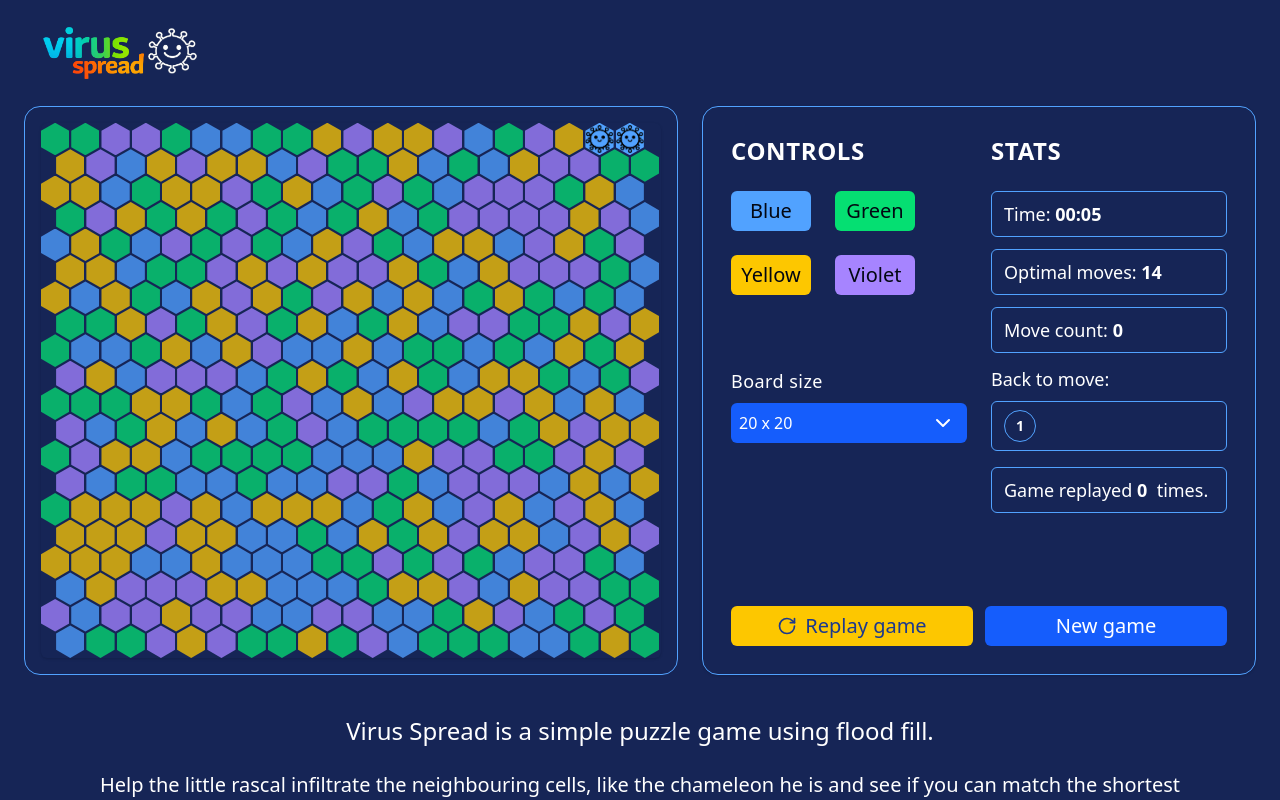
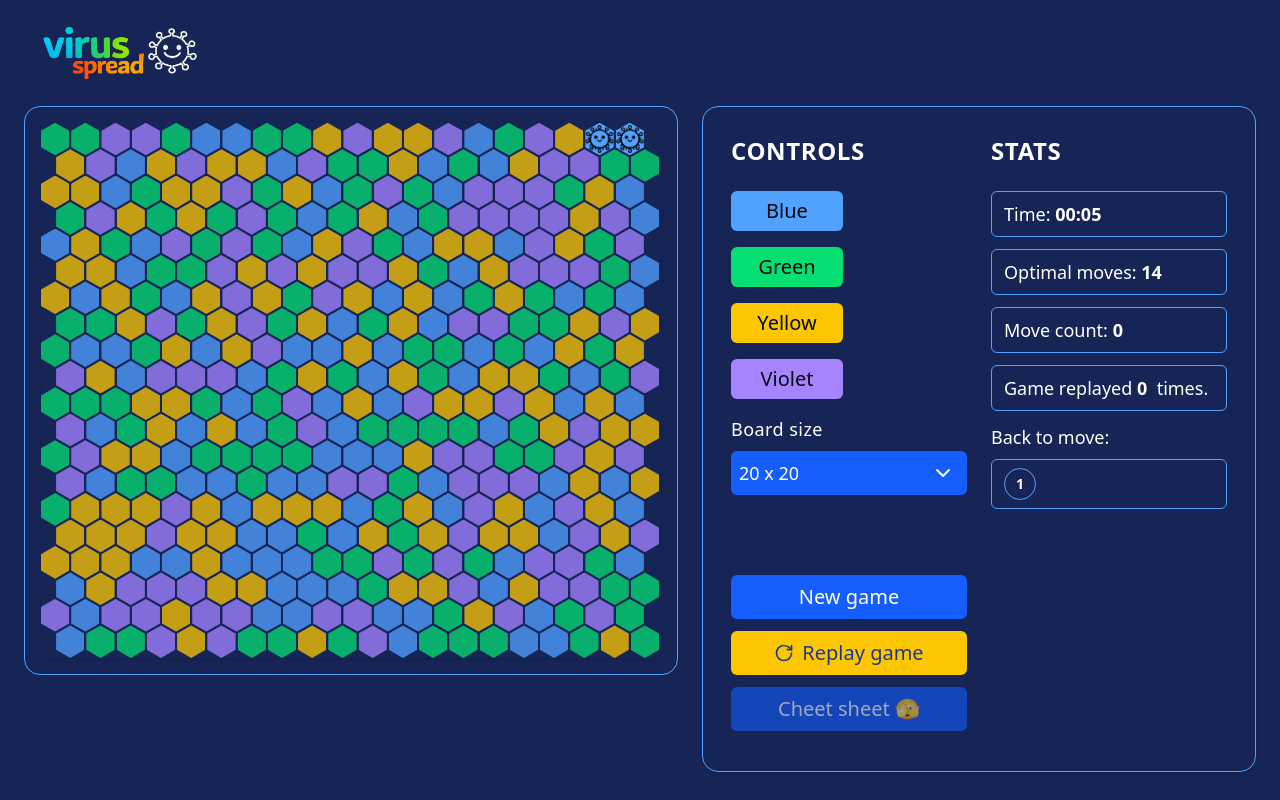
Before and after one commit to alex-alina/virus-spread, a React (Vite) app: page / in a window 1280 px wide. Shown: the top 800 px of the page. Built offline with nearby package versions, Linux system fonts and the light colour scheme.

Commit message:
UI updates

```diff
--- a/src/game/VirusSpread.tsx
+++ b/src/game/VirusSpread.tsx
@@ -12,11 +12,11 @@ import {
   getConnectedCells,
   getNeighborIndices,
   GRID_SIZE,
-  solveExactlyAsync,
+  solveExactlyPathAsync,
 } from "../utils/utils";
 import { ChevronDown, RotateCw } from "lucide-react";
-// import hexLogoTwo from "../assets/logo_hex.png";
-import hexLogo from "../assets/hex-games-logo.png";
+import hexLogo from "../assets/logo_hex.png";
+// import hexLogo from "../assets/hex-games-logo.png";
 
 const MAX_HEX_SIZE_PX = 18;
 const MIN_HEX_SIZE_PX = 8;
@@ -99,6 +99,8 @@ export const VirusSpread = () => {
     () => initialGame.startingPoint,
   );
   const [optimalSteps, setOptimalSteps] = useState<number | null>(null);
+  const [optimalStepColors, setOptimalStepColors] = useState<string[]>([]);
+  const [isCheetSheetVisible, setIsCheetSheetVisible] = useState(false);
   const [stepsTaken, setStepsTaken] = useState(0);
   const [stepHistory, setStepHistory] = useState<string[]>([]);
   const [replayCount, setReplayCount] = useState(0);
@@ -174,8 +176,17 @@ export const VirusSpread = () => {
       return;
     }
 
-    const cancel = solveExactlyAsync(solverGraph, (steps) => {
-      setOptimalSteps(steps);
+    const cancel = solveExactlyPathAsync(solverGraph, (colorPath) => {
+      if (colorPath === null) {
+        setOptimalSteps(null);
+        setOptimalStepColors([]);
+        return;
+      }
+
+      setOptimalSteps(colorPath.length);
+      setOptimalStepColors(
+        colorPath.map((colorIndex) => colors[colorIndex] ?? "bg-transparent"),
+      );
     });
 
     return cancel;
@@ -285,6 +296,7 @@ export const VirusSpread = () => {
     setSolverBoard(nextGame.board);
     setSolverStart(nextGame.startingPoint);
     setOptimalSteps(null);
+    setOptimalStepColors([]);
     setStepsTaken(0);
     setStepHistory([]);
     setReplayCount(0);
@@ -415,14 +427,14 @@ export const VirusSpread = () => {
           </div>
         </div>
 
-        <div className="mx-auto flex w-full flex-col justify-between self-stretch rounded-2xl border border-transparent bg-blue-950 p-4 shadow-sm sm:border-blue-400 sm:p-7 md:w-xl xl:m-0 xl:w-xl">
+        <div className="mx-auto flex w-full flex-col self-stretch rounded-2xl border border-transparent bg-blue-950 p-4 shadow-sm sm:border-blue-400 sm:p-7 md:w-xl xl:m-0 xl:w-xl">
           <div>
             <div className="flex flex-col gap-6 sm:flex-row">
               <div className="flex w-full flex-col sm:w-1/2">
-                <div className="mb-4 text-xl font-bold tracking-wide text-white uppercase sm:mb-6 sm:text-2xl">
+                <div className="mb-3 text-xl font-bold tracking-wide text-white uppercase sm:mb-6 sm:text-2xl">
                   Controls
                 </div>
-                <div className="grid grid-cols-2 gap-3 sm:flex sm:flex-wrap sm:gap-6">
+                <div className="grid grid-cols-2 gap-3 sm:flex sm:flex-wrap sm:gap-4">
                   {colors.map((colorClass) => (
                     <button
                       key={colorClass}
@@ -431,7 +443,7 @@ export const VirusSpread = () => {
                       disabled={isGameCompleted}
                       data-color={colorClass}
                       className={clsx(
-                        "h-10 w-full rounded-md text-base text-gray-950 capitalize hover:opacity-80 disabled:cursor-not-allowed disabled:opacity-60 sm:w-20 sm:text-xl",
+                        "h-10 w-full rounded-md text-base text-gray-950 capitalize hover:opacity-80 disabled:cursor-not-allowed disabled:opacity-60 sm:w-20 sm:text-xl lg:w-28",
                         colorClass,
                       )}
                     >
@@ -439,10 +451,10 @@ export const VirusSpread = () => {
                     </button>
                   ))}
                 </div>
-                <div className="mt-3">
+                <div>
                   <label
                     htmlFor="board-size"
-                    className="mt-4 mb-2 block text-lg tracking-wide text-white lg:mt-15"
+                    className="mt-3 mb-2 block text-lg tracking-wide text-white lg:mt-4"
                   >
                     Board size
                   </label>
@@ -453,7 +465,7 @@ export const VirusSpread = () => {
                       aria-haspopup="listbox"
                       aria-expanded={isBoardSizeMenuOpen}
                       onClick={() => setIsBoardSizeMenuOpen((open) => !open)}
-                      className="text-md flex h-10 w-full items-center justify-between rounded-md bg-blue-600 px-2 pr-3 text-white outline-none focus:ring-1 focus:ring-white"
+                      className="flex w-full items-center justify-between rounded-md bg-blue-600 py-2 pr-3 pl-2 text-lg text-white outline-none focus:ring-1 focus:ring-blue-400"
                     >
                       <span>
                         {boardSize} x {boardSize}
@@ -492,7 +504,71 @@ export const VirusSpread = () => {
                     ) : null}
                   </div>
                 </div>
+                <div className="mt-4 mb-3 flex flex-col items-center justify-between lg:mt-20">
+                  <button
+                    type="button"
+                    onClick={() => handleNewGame()}
+                    className="text-md mb-3 w-full flex-1 rounded-md bg-blue-600 px-2 py-2 text-white hover:bg-blue-700 sm:text-xl"
+                  >
+                    New game
+                  </button>
+
+                  <button
+                    type="button"
+                    onClick={handleReplayGame}
+                    disabled={stepsTaken >= 3}
+                    className="text-md flex w-full flex-1 items-center justify-center rounded-md bg-yellow-400 px-2 py-2 text-blue-900 hover:bg-yellow-500 disabled:cursor-not-allowed disabled:opacity-60 sm:text-xl"
+                  >
+                    <RotateCw className="mr-2 h-5 w-5" />
+                    Replay game
+                  </button>
+                </div>
+                <div>
+                  <button
+                    type="button"
+                    onClick={() => setIsCheetSheetVisible(!isCheetSheetVisible)}
+                    disabled={replayCount < 3}
+                    className="mb-3 w-full flex-1 rounded-md bg-blue-600 px-2 py-2 text-lg text-white hover:bg-blue-700 disabled:cursor-not-allowed disabled:opacity-60 sm:text-xl"
+                  >
+                    Cheet sheet 🫣
+                  </button>
+                  {isCheetSheetVisible && (
+                    <div className="mb-3 rounded-md border border-blue-400 bg-blue-950 px-3 py-2">
+                      {isSolvingOptimal || optimalSteps === null ? (
+                        <div className="text-sm text-white">
+                          No optimal steps available yet.
+                        </div>
+                      ) : optimalSteps === 0 ? (
+                        <div className="text-sm text-white">
+                          Already solved in 0 steps.
+                        </div>
+                      ) : (
+                        <div className="flex flex-wrap gap-2">
+                          {Array.from({ length: optimalSteps }).map(
+                            (_, index) => {
+                              const stepColor = optimalStepColors[index];
+
+                              return (
+                                <div
+                                  key={`optimal-step-${index + 1}`}
+                                  className={clsx(
+                                    "flex h-8 w-8 items-center justify-center rounded-full border border-blue-400 text-sm font-semibold",
+                                    stepColor ?? "bg-transparent text-white",
+                                    stepColor ? "text-blue-950" : null,
+                                  )}
+                                >
+                                  {index + 1}
+                                </div>
+                              );
+                            },
+                          )}
+                        </div>
+                      )}
+                    </div>
+                  )}
+                </div>
               </div>
+
               <div className="flex w-full flex-col sm:w-1/2">
                 <div className="mb-4 text-xl font-bold tracking-wide text-white uppercase sm:mb-6 sm:text-2xl">
                   Stats
@@ -509,7 +585,7 @@ export const VirusSpread = () => {
                   {/* (BFS) */}
                   <span className="font-semibold" data-testid="optimal-steps">
                     {isSolvingOptimal
-                      ? "calculating..."
+                      ? "loading..."
                       : optimalSteps === null
                         ? "N/A"
                         : optimalSteps}
@@ -522,12 +598,13 @@ export const VirusSpread = () => {
                     {stepsTaken}
                   </span>
                 </div>
-                {/* <div className="text-md mt-8 mb-3 font-semibold text-white">
-                  Number of moves made:&nbsp;
-                  <span className="font-semibold" data-testid="steps-taken">
-                    {stepsTaken}
-                  </span>
-                </div> */}
+
+                <div className="mb-3 rounded-md border border-blue-400 px-3 py-2 text-lg text-white">
+                  Game replayed&nbsp;
+                  <span className="font-semibold">{replayCount}</span>&nbsp;
+                  times.
+                </div>
+
                 <div className="mb-2 text-lg text-white">Back to move:</div>
 
                 <div className="mb-4 rounded-md border border-blue-400 bg-blue-950 px-3 py-2">
@@ -554,16 +631,6 @@ export const VirusSpread = () => {
                     ))}
                   </div>
                 </div>
-                <div className="mb-3 rounded-md border border-blue-400 px-3 py-2 text-lg text-white">
-                  Game replayed&nbsp;
-                  <span className="font-semibold">{replayCount}</span>&nbsp;
-                  times.
-                </div>
-                {replayCount >= 3 && (
-                  <div className="mb-3 rounded-md border border-blue-400 px-3 py-2 text-lg text-white">
-                    Cheet sheet
-                  </div>
-                )}
               </div>
             </div>
 
@@ -580,23 +647,6 @@ export const VirusSpread = () => {
                 </div>
               ) : null}
             </div>
-          </div>
-          <div className="mt-4 flex flex-col items-center justify-between gap-3 sm:flex-row">
-            <button
-              type="button"
-              onClick={handleReplayGame}
-              className="flex h-10 w-full flex-1 items-center justify-center rounded-md bg-yellow-400 px-2 text-lg text-blue-900 hover:bg-yellow-500 sm:text-xl"
-            >
-              <RotateCw className="mr-2 h-5 w-5" />
-              Replay game
-            </button>
-            <button
-              type="button"
-              onClick={() => handleNewGame()}
-              className="h-10 w-full flex-1 rounded-md bg-blue-600 px-2 text-lg text-white hover:bg-blue-700 sm:text-xl"
-            >
-              New game
-            </button>
           </div>
         </div>
       </div>
@@ -620,9 +670,9 @@ export const VirusSpread = () => {
           Machine&apos;s 😅
         </p>
         <div className="mx-auto mt-10 flex w-fit items-center">
-          {/* <img src={hexLogoTwo} className="mr-6 h-20 w-50" /> */}
+          <img src={hexLogo} className="h-20 w-50" />
 
-          <img src={hexLogo} className="h-30 w-45" />
+          {/* <img src={hexLogo} className="h-30 w-45" /> */}
         </div>
       </div>
     </>
```
Also changed, not shown: src/utils/utils.ts (+58 -6 lines), 1 other file (tests, documents, lock files or other folders).
